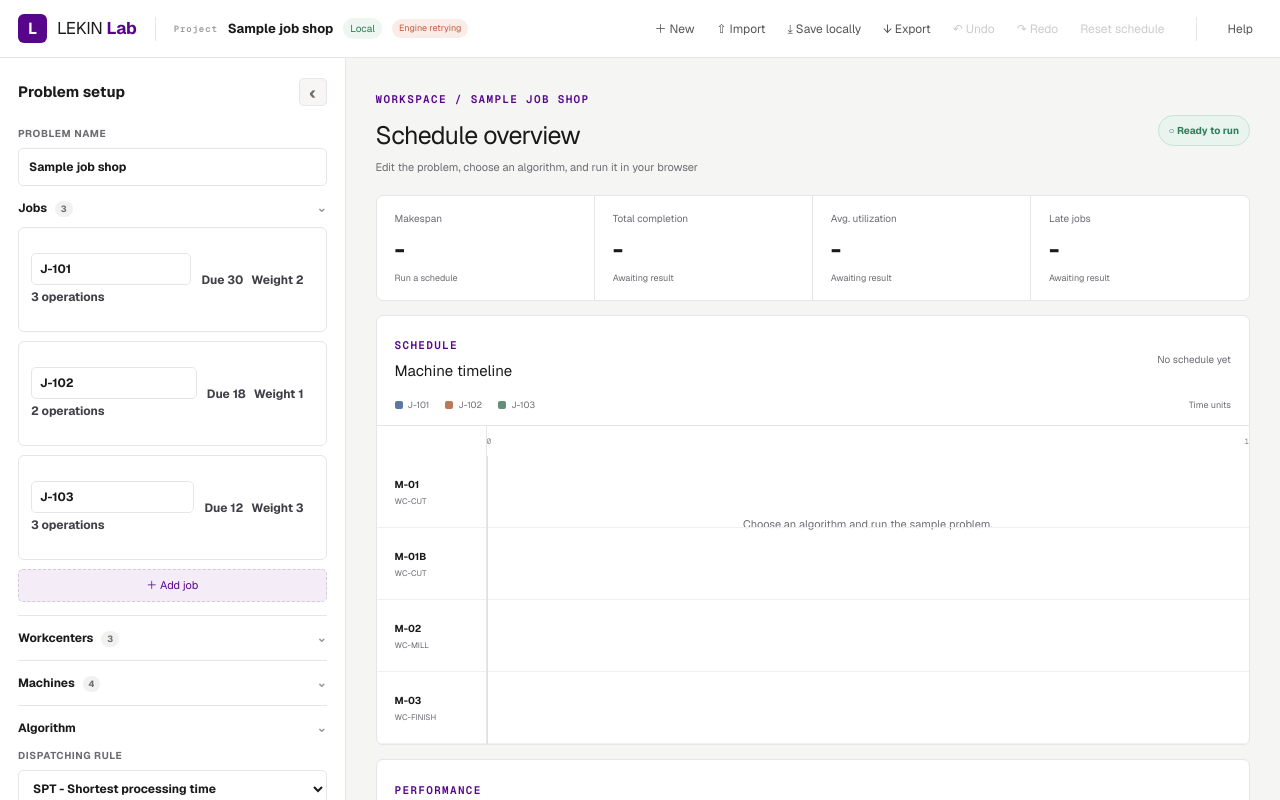
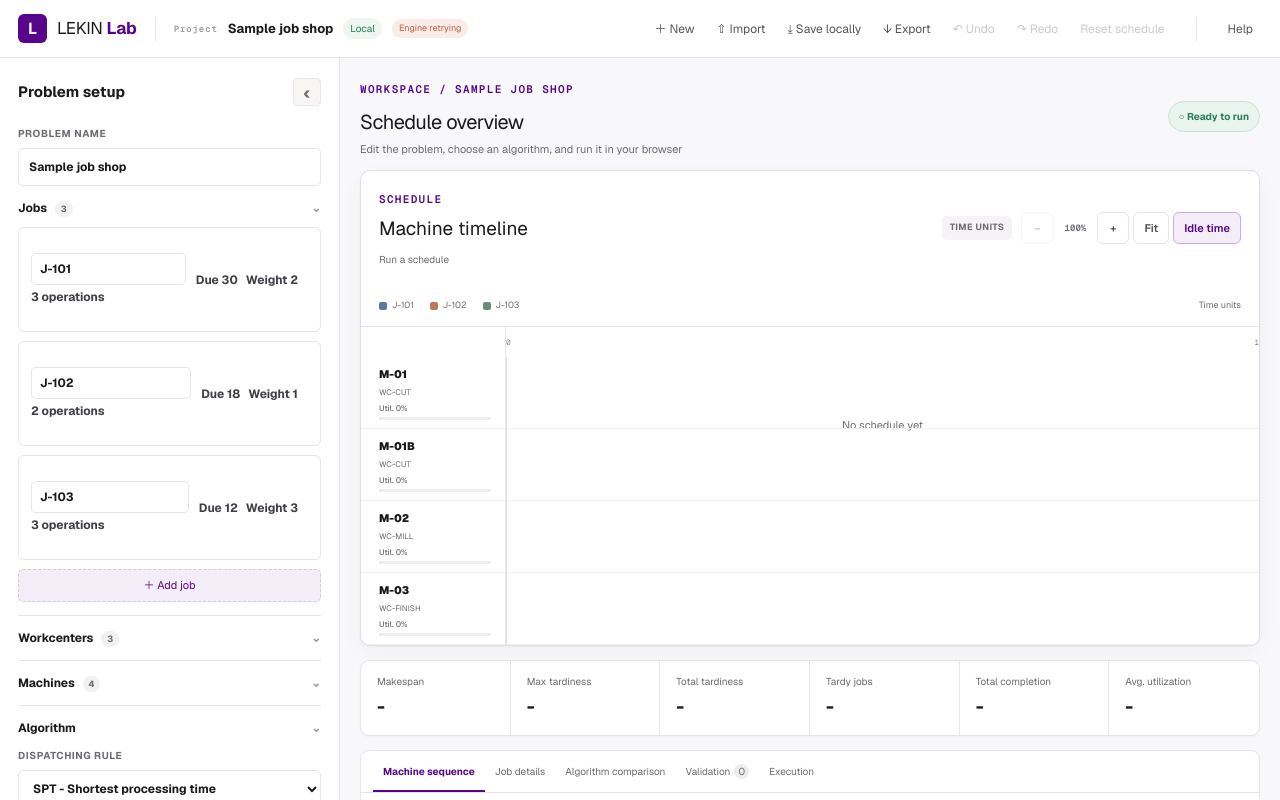
Before and after one commit to Ruturaj-Vasant/Lekin_Web, a Next.js app: page / in a window 1280 px wide. Both pictures are taken after a click on the button "Open example". Shown: the top 800 px of the page. Built offline with nearby package versions, Linux system fonts and the light colour scheme.

Commit message:
feat: make the Gantt timeline the workspace focus

```diff
--- a/app/components/workspace/gantt-chart.tsx
+++ b/app/components/workspace/gantt-chart.tsx
@@ -30,9 +30,15 @@ export function GanttChart({ schedule, problem, dragMessage, manualStartConstrai
   const [draggedOperationId, setDraggedOperationId] = useState<string | null>(null);
   const [candidate, setCandidate] = useState<DropCandidate | null>(null);
   const [edit, setEdit] = useState<EditState | null>(null);
+  const [zoom, setZoom] = useState(1);
+  const [cursorTime, setCursorTime] = useState<number | null>(null);
+  const [showIdle, setShowIdle] = useState(true);
   const machineSchedules = schedule?.machines ?? problem.machines.map((machine) => ({ machineId: machine.machineId, workcenterId: machine.workcenterId, operations: [] }));
   const makespan = Math.max(1, ...machineSchedules.flatMap((machine) => machine.operations.map((operation) => operation.endTime)));
-  const ticks = timelineTicks(makespan);
+  const ticks = timelineTicks(makespan, Math.max(7, Math.round(7 * zoom)));
+  const minorStep = Math.max(1, Math.ceil(makespan / 50));
+  const minorTicks = Array.from({ length: Math.floor(makespan / minorStep) + 1 }, (_, index) => index * minorStep)
+    .filter((time) => time <= makespan && !ticks.includes(time));
   const colors = new Map(problem.jobs.map((job) => [job.jobId, job.rgb ? `rgb(${job.rgb.join(",")})` : "#57068c"]));
   const draggedOperation = machineSchedules.flatMap((machine) => machine.operations).find(
     (operation) => operation.scheduledOperationId === draggedOperationId,
@@ -58,6 +64,26 @@ export function GanttChart({ schedule, problem, dragMessage, manualStartConstrai
         (operation) => operation.scheduledOperationId !== edit.operationId,
       ).length ?? 0)
     : 0;
+
+  function machineUtilization(machineId: string, operations: ScheduledOperation[]): number {
+    const release = problem.machines.find((machine) => machine.machineId === machineId)?.release ?? 0;
+    const available = makespan - release;
+    if (available <= 0) return 0;
+    return operations.reduce((total, operation) => total + operation.endTime - operation.startTime, 0) / available;
+  }
+
+  function idleIntervals(machineId: string, operations: ScheduledOperation[]) {
+    const release = problem.machines.find((machine) => machine.machineId === machineId)?.release ?? 0;
+    const sorted = [...operations].sort((left, right) => left.startTime - right.startTime);
+    const intervals: Array<{ start: number; end: number }> = [];
+    let cursor = release;
+    for (const operation of sorted) {
+      if (operation.startTime > cursor) intervals.push({ start: cursor, end: operation.startTime });
+      cursor = Math.max(cursor, operation.endTime);
+    }
+    if (cursor < makespan) intervals.push({ start: cursor, end: makespan });
+    return intervals;
+  }
 
   function openEditor(operation: ScheduledOperation) {
     setEdit({
@@ -137,13 +163,35 @@ export function GanttChart({ schedule, problem, dragMessage, manualStartConstrai
   }
   return (
     <section className={`gantt-card${draggedOperationId ? " drag-active" : ""}`} aria-labelledby="gantt-title">
-      <div className="card-head"><div><span className="section-kicker">Schedule</span><h2 id="gantt-title">Machine timeline</h2></div><span className="chart-status">{schedule ? `${schedule.time} time units · Grab an operation and place it on a machine lane` : "No schedule yet"}</span></div>
+      <div className="card-head gantt-head">
+        <div><span className="section-kicker">Schedule</span><h2 id="gantt-title">Machine timeline</h2><small>{schedule ? "Drag operations to reschedule" : "Run a schedule"}</small></div>
+        <div className="chart-toolbar" aria-label="Timeline controls">
+          <span className="time-scale">Time units</span>
+          <button type="button" aria-label="Zoom out timeline" disabled={zoom <= 1} onClick={() => setZoom((value) => Math.max(1, Number((value - 0.25).toFixed(2))))}>−</button>
+          <strong>{Math.round(zoom * 100)}%</strong>
+          <button type="button" aria-label="Zoom in timeline" disabled={zoom >= 3} onClick={() => setZoom((value) => Math.min(3, Number((value + 0.25).toFixed(2))))}>+</button>
+          <button type="button" onClick={() => setZoom(1)}>Fit</button>
+          <button type="button" aria-pressed={showIdle} onClick={() => setShowIdle((value) => !value)}>Idle time</button>
+        </div>
+      </div>
       <div className="legend">{problem.jobs.map((job) => <span key={job.jobId}><i style={{ background: colors.get(job.jobId) }} />{job.jobId}</span>)}<span className="legend-note">Time units</span></div>
       <div className="gantt" style={{ height: `${Math.max(190, 30 + machineSchedules.length * 72)}px` }}>
-        <div className="machine-labels">{machineSchedules.map((machine) => <span key={machine.machineId}>{machine.machineId}<small>{machine.workcenterId ?? "Unassigned"}</small></span>)}</div>
-        <div className="timeline">
+        <div className="machine-labels">{machineSchedules.map((machine) => {
+          const utilization = machineUtilization(machine.machineId, machine.operations);
+          return <span key={machine.machineId}><b>{machine.machineId}</b><small>{machine.workcenterId ?? "Unassigned"}</small><em>Util. {(utilization * 100).toFixed(0)}%</em><meter min="0" max="1" value={utilization} aria-label={`${machine.machineId} utilization`} /></span>;
+        })}</div>
+        <div
+          className="timeline"
+          style={{ minWidth: zoom === 1 ? "650px" : `${zoom * 100}%` }}
+          onMouseMove={(event) => {
+            const bounds = event.currentTarget.getBoundingClientRect();
+            setCursorTime(Math.max(0, Math.min(makespan, Math.round(((event.clientX - bounds.left) / bounds.width) * makespan))));
+          }}
+          onMouseLeave={() => setCursorTime(null)}
+        >
           <div className="ticks">{ticks.map((tick, index) => <span data-time={tick} className={index === 0 ? "tick-first" : index === ticks.length - 1 ? "tick-last" : undefined} style={{ left: `${(tick / makespan) * 100}%` }} key={tick}>{tick}</span>)}</div>
-          <div className="grid">{ticks.map((tick) => <i data-time={tick} className="grid-line" style={{ left: `${(tick / makespan) * 100}%` }} key={`line-${tick}`} />)}{machineSchedules.map((machine) => <div className="grid-row" key={machine.machineId} />)}</div>
+          <div className="grid">{minorTicks.map((tick) => <i className="grid-line grid-line-minor" style={{ left: `${(tick / makespan) * 100}%` }} key={`minor-${tick}`} />)}{ticks.map((tick) => <i data-time={tick} className="grid-line" style={{ left: `${(tick / makespan) * 100}%` }} key={`line-${tick}`} />)}{machineSchedules.map((machine) => <div className="grid-row" key={machine.machineId} />)}</div>
+          {showIdle && schedule && <div className="idle-layer" aria-hidden="true">{machineSchedules.flatMap((machine, machineIndex) => idleIntervals(machine.machineId, machine.operations).map((interval) => <i key={`${machine.machineId}-${interval.start}`} className="idle-segment" style={{ left: `${(interval.start / makespan) * 100}%`, width: `${((interval.end - interval.start) / makespan) * 100}%`, top: `${42 + machineIndex * 72}px` }}>{interval.end - interval.start >= Math.max(2, makespan * 0.06) ? `Idle ${interval.end - interval.start}u` : ""}</i>))}</div>}
           {schedule && <div className="drop-lanes">{machineSchedules.map((machine) => {
             const active = candidate?.machineId === machine.machineId;
             const compatible = !draggedDefinition || machine.workcenterId === draggedDefinition.workcenterId;
@@ -156,6 +204,7 @@ export function GanttChart({ schedule, problem, dragMessage, manualStartConstrai
             >{active && <span>Position {candidate.sequencePosition + 1}{candidate.rejection ? " · Not allowed" : ` · Start near ${candidate.requestedStartTime}`}</span>}</div>;
           })}</div>}
           {candidate && <div className={`time-preview${candidate.rejection ? " time-preview-invalid" : ""}`} style={{ left: `${(candidate.requestedStartTime / makespan) * 100}%` }}><span>{candidate.requestedStartTime}</span></div>}
+          {cursorTime !== null && !candidate && <div className="cursor-time" style={{ left: `${(cursorTime / makespan) * 100}%` }}><span>{cursorTime}</span></div>}
           {machineSchedules.flatMap((machine, machineIndex) => machine.operations.map((operation) => (
             <div
               key={operation.scheduledOperationId}
@@ -179,9 +228,19 @@ export function GanttChart({ schedule, problem, dragMessage, manualStartConstrai
             >
               <i className="drag-handle" aria-hidden="true">⋮⋮</i><span>{operation.jobId} · O{operation.operationIndex + 1}</span><small>{operation.startTime}–{operation.endTime} · {operation.endTime - operation.startTime}u</small>
               <button type="button" draggable={false} className="operation-edit-trigger" aria-label={`Edit ${operation.scheduledOperationId}`} onClick={(event) => { event.stopPropagation(); openEditor(operation); }}>Edit</button>
+              <div className="operation-hover-card" role="tooltip">
+                <strong>{operation.jobId} · Operation {operation.operationIndex + 1}</strong>
+                <span>{operation.machineId} · {machine.workcenterId}</span>
+                <dl>
+                  <div><dt>Start to end</dt><dd>{operation.startTime}–{operation.endTime}</dd></div>
+                  <div><dt>Duration</dt><dd>{operation.endTime - operation.startTime}u</dd></div>
+                  <div><dt>Due</dt><dd>{problem.jobs.find((job) => job.jobId === operation.jobId)?.due ?? "-"}</dd></div>
+                  <div><dt>Weight</dt><dd>{problem.jobs.find((job) => job.jobId === operation.jobId)?.weight ?? "-"}</dd></div>
+                </dl>
+              </div>
             </div>
           )))}
-          {!schedule && <p className="gantt-empty">Choose an algorithm and run the sample problem.</p>}
+          {!schedule && <p className="gantt-empty">No schedule yet</p>}
         </div>
       </div>
       {(candidate?.rejection?.message || dragMessage) && <p className={candidate?.rejection ? "drag-feedback drag-rejected" : "drag-feedback"} role={candidate?.rejection ? "alert" : "status"}>{candidate?.rejection?.message ?? dragMessage}</p>}
--- a/app/components/workspace/metrics-row.tsx
+++ b/app/components/workspace/metrics-row.tsx
@@ -4,13 +4,16 @@ export function MetricsRow({ metrics, jobCount }: { metrics: Metrics | null; job
   const utilization = metrics?.machineUtilization ? Object.values(metrics.machineUtilization) : [];
   const average = utilization.length ? utilization.reduce((sum, value) => sum + value, 0) / utilization.length : 0;
   const items = metrics ? [
-    { label: "Makespan", value: String(metrics.makespan), unit: " time units", note: "Real lekinpy result" },
-    { label: "Total completion", value: String(metrics.totalCompletionTime), note: `Tardiness ${metrics.totalTardiness}` },
-    { label: "Avg. utilization", value: (average * 100).toFixed(1), unit: "%", note: `Across ${utilization.length} machines` },
-    { label: "Late jobs", value: String(metrics.tardyJobCount), unit: ` / ${jobCount}`, note: `Max tardiness ${metrics.maxTardiness}` },
+    { label: "Makespan", value: String(metrics.makespan), unit: "u" },
+    { label: "Max tardiness", value: String(metrics.maxTardiness), unit: "u" },
+    { label: "Total tardiness", value: String(metrics.totalTardiness), unit: "u" },
+    { label: "Tardy jobs", value: String(metrics.tardyJobCount), unit: ` / ${jobCount}` },
+    { label: "Total completion", value: String(metrics.totalCompletionTime), unit: "u" },
+    { label: "Avg. utilization", value: (average * 100).toFixed(0), unit: "%" },
   ] : [
-    { label: "Makespan", value: "-", note: "Run a schedule" }, { label: "Total completion", value: "-", note: "Awaiting result" },
-    { label: "Avg. utilization", value: "-", note: "Awaiting result" }, { label: "Late jobs", value: "-", note: "Awaiting result" },
+    { label: "Makespan", value: "-" }, { label: "Max tardiness", value: "-" },
+    { label: "Total tardiness", value: "-" }, { label: "Tardy jobs", value: "-" },
+    { label: "Total completion", value: "-" }, { label: "Avg. utilization", value: "-" },
   ];
   return (
     <section className="metrics" aria-label="Schedule metrics">
@@ -18,7 +21,6 @@ export function MetricsRow({ metrics, jobCount }: { metrics: Metrics | null; job
         <article key={metric.label}>
           <span>{metric.label}</span>
           <strong>{metric.value}{metric.unit && <small>{metric.unit}</small>}</strong>
-          <em className="neutral">{metric.note}</em>
         </article>
       ))}
     </section>
--- a/app/components/workspace/workspace-shell.tsx
+++ b/app/components/workspace/workspace-shell.tsx
@@ -375,7 +375,6 @@ export function WorkspaceShell({ initialProblem, onClose, executionEngine, sched
               {warning}
             </p>
           ))}
-          <MetricsRow metrics={result?.metrics ?? null} jobCount={problem.jobs.length} />
           <GanttChart
             schedule={result?.schedule ?? null}
             problem={problem}
@@ -384,7 +383,7 @@ export function WorkspaceShell({ initialProblem, onClose, executionEngine, sched
             onCheckMove={checkManualMove}
             onMoveOperation={moveScheduledOperation}
           />
-          <ScheduleSummary metrics={result?.metrics ?? null} />
+          <MetricsRow metrics={result?.metrics ?? null} jobCount={problem.jobs.length} />
           <DetailTabs
             result={result}
             validationIssues={validationIssues}
@@ -392,6 +391,7 @@ export function WorkspaceShell({ initialProblem, onClose, executionEngine, sched
             comparisonResults={comparisonResults}
             onSelectComparisonResult={selectComparisonResult}
           />
+          <ScheduleSummary metrics={result?.metrics ?? null} />
         </div>
       </div>
     </main>
--- a/app/globals.css
+++ b/app/globals.css
@@ -203,6 +203,55 @@
   .operation-editor>footer .editor-clear{grid-column:1/-1}
 }
 
+/* Gantt-first research workspace */
+.workspace{background:#f8f8fa}
+.app-body{grid-template-columns:340px minmax(0,1fr)}
+.canvas{padding:18px 20px 44px}
+.canvas-head{margin-bottom:12px}
+.canvas-head h1{font-size:20px}
+.gantt-card{border-color:#dedee7;border-radius:10px;box-shadow:0 1px 3px #20152c0a,0 8px 24px #20152c08}
+.gantt-head{min-height:78px;padding:15px 18px;gap:18px}
+.gantt-head h2{margin:5px 0 3px;font-size:19px}
+.gantt-head small{color:var(--muted);font-size:10px}
+.chart-toolbar{display:flex;align-items:center;gap:4px;flex-wrap:wrap}
+.chart-toolbar button{height:32px;min-width:32px;padding:0 10px;border:1px solid var(--line);border-radius:6px;background:white;color:#4e4e57;font-size:11px;font-weight:600}
+.chart-toolbar button:hover{border-color:#cfc3d7;background:#faf7fc;color:var(--violet)}
+.chart-toolbar button[aria-pressed=true]{border-color:#c9aede;background:var(--violet-soft);color:var(--violet)}
+.chart-toolbar button:disabled{opacity:.35;cursor:default}
+.chart-toolbar strong{min-width:36px;text-align:center;color:var(--muted);font:600 9px var(--font-geist-mono)}
+.time-scale{margin-right:5px;padding:5px 8px;border-radius:5px;background:#f5f3f7;color:var(--muted);font-size:9px;font-weight:650;text-transform:uppercase;letter-spacing:.05em}
+.legend{min-height:42px;align-items:center;padding:0 18px;overflow-x:auto}
+.legend span{white-space:nowrap}
+.gantt{grid-template-columns:145px minmax(650px,1fr)}
+.machine-labels>span{height:72px;padding:9px 14px 8px 18px;justify-content:center}
+.machine-labels>span>b{font-size:11px}
+.machine-labels>span>small{font-size:8px}
+.machine-labels>span>em{margin-top:4px;color:var(--muted);font-size:8px;font-style:normal;font-weight:500}
+.machine-labels meter{width:100%;height:5px;margin-top:3px;border:0;background:#eee;border-radius:8px;overflow:hidden}
+.machine-labels meter::-webkit-meter-bar{height:5px;border:0;background:#eeeeF2;border-radius:8px}
+.machine-labels meter::-webkit-meter-optimum-value{background:#6eaa88;border-radius:8px}
+.grid-line-minor{background:#f0f0f4!important}
+.timeline .grid{z-index:0}
+.idle-layer{position:absolute;inset:0;z-index:1;pointer-events:none}
+.idle-segment{position:absolute;height:38px;display:grid;place-items:center;border:1px dashed #dedee5;border-radius:4px;background:repeating-linear-gradient(135deg,#fafafd,#fafafd 5px,#f3f3f7 5px,#f3f3f7 6px);color:#aaaab3;font:600 7px var(--font-geist-mono);font-style:normal;overflow:hidden;white-space:nowrap}
+.cursor-time{position:absolute;z-index:5;top:30px;bottom:0;width:1px;background:#70439b99;pointer-events:none}
+.cursor-time span{position:absolute;top:-26px;left:50%;transform:translateX(-50%);padding:3px 6px;border-radius:5px;background:var(--violet);color:white;font:700 8px var(--font-geist-mono)}
+.bar:hover,.bar:focus,.bar:focus-within{z-index:9;overflow:visible}
+.operation-hover-card{position:absolute;display:none;z-index:20;left:50%;top:46px;width:210px;padding:12px;transform:translateX(-50%);border:1px solid #ddd8e2;border-radius:7px;background:white;color:var(--ink);box-shadow:0 12px 28px #20152c2e;pointer-events:none}
+.bar:hover .operation-hover-card,.bar:focus .operation-hover-card,.bar:focus-within .operation-hover-card{display:block}
+.operation-hover-card>strong{display:block;font-size:11px}
+.operation-hover-card>span{display:block;margin-top:3px;color:var(--muted);font-size:9px;font-weight:400}
+.operation-hover-card dl{display:grid;grid-template-columns:1fr 1fr;gap:8px;margin:10px 0 0}
+.operation-hover-card dl div{display:block}
+.operation-hover-card dt{color:var(--muted);font-size:8px}
+.operation-hover-card dd{margin:2px 0 0;font-size:10px;font-weight:650}
+.metrics{grid-template-columns:repeat(6,minmax(0,1fr));border-radius:9px;box-shadow:0 1px 3px #20152c08}
+.metrics article{min-width:0;padding:13px 16px}
+.metrics strong{font-size:19px;margin:4px 0 0}
+.details-card{border-radius:9px}
+@media(max-width:1200px){.metrics{grid-template-columns:repeat(3,minmax(0,1fr))}.metrics article:nth-child(3){border-right:0}.metrics article:nth-child(-n+3){border-bottom:1px solid var(--line)}}
+@media(max-width:760px){.gantt-head{align-items:flex-start;flex-direction:column}.chart-toolbar{width:100%}.gantt{grid-template-columns:112px minmax(650px,1fr)}.machine-labels>span{padding-left:12px}.metrics{grid-template-columns:repeat(2,minmax(0,1fr))}.metrics article:nth-child(odd){border-right:1px solid var(--line)}.metrics article:nth-child(even){border-right:0}.metrics article:nth-child(-n+4){border-bottom:1px solid var(--line)}}
+
 /* One shared numeric scale for ticks, grid lines, bars, and drag previews. */
 .timeline .ticks{position:relative;display:block;padding:0}
 .timeline .ticks span{position:absolute;top:50%;transform:translate(-50%,-50%)}
```
Also changed, not shown: 3 other files (tests, documents, lock files or other folders).
